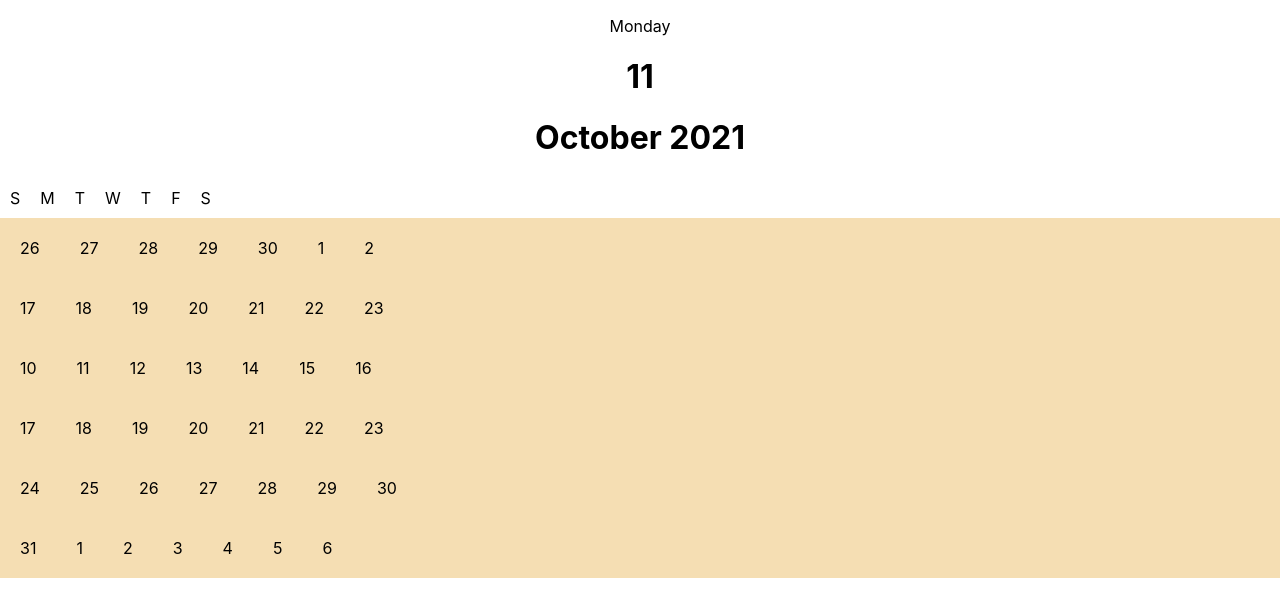
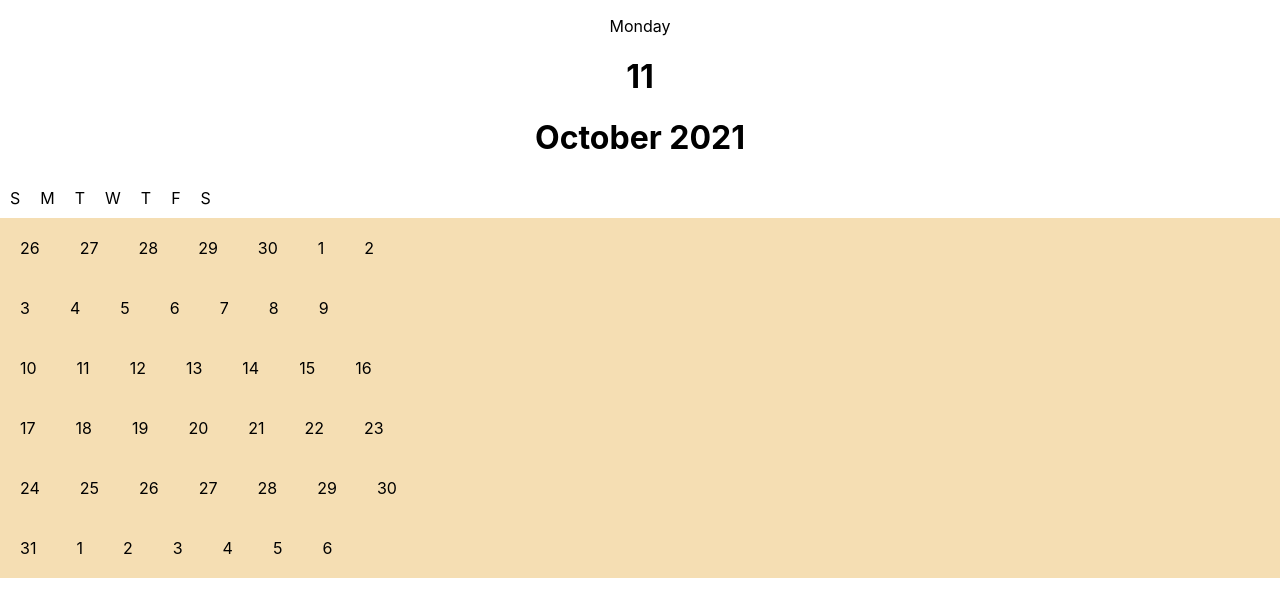
Before and after one commit to zerofille/Calendar, a React (Create React App) app: page / in a window 1280 px wide. Shown: the top 616 px of the page. Built offline with nearby package versions, Linux system fonts and the light colour scheme.

Commit message:
Add fix to day component

```diff
--- a/src/Components/Day/index.jsx
+++ b/src/Components/Day/index.jsx
@@ -2,15 +2,15 @@ import React, { useContext } from "react";
 import { format, addDays, startOfWeek } from "date-fns";
 import DayContext from "../../Context";
 
-function Day({ startingDate, i, startingDay }) {
+function Day({day}) {
   const [currentDay, setCurrentDay] = useContext(DayContext);
   const dayHandler = () => {
-    setCurrentDay(startingDate);
+    setCurrentDay(day);
   };
 
   return (
     <div onClick={dayHandler} style={{ margin: "20px" }}>
-      {format(addDays(startingDate, i), "d")}
+      {format(day, "d")}
     </div>
   );
 }
--- a/src/Components/Month/index.jsx
+++ b/src/Components/Month/index.jsx
@@ -1,18 +1,20 @@
 import React, { useContext } from "react";
-import { addDays } from "date-fns";
+import { addDays, startOfMonth } from "date-fns";
 import Week from "../Week";
 import DayContext from "../../Context";
+import { getWeeksInMonth } from "date-fns/esm";
 
 export default function Month() {
   const [currentDay, setCurrentDay] = useContext(DayContext);
+  const weekAmount = getWeeksInMonth(currentDay);
+  const startMonth = startOfMonth(currentDay);
   return (
     <div style={{ backgroundColor: "wheat" }}>
-      <Week startingDay={addDays(currentDay, -14)} />
-      <Week startingDay={addDays(currentDay, 7)} />
-      <Week startingDay={currentDay} />
-      <Week startingDay={addDays(currentDay, 7)} />
-      <Week startingDay={addDays(currentDay, 14)} />
-      <Week startingDay={addDays(currentDay, 21)} />
+      {new Array(Number([weekAmount])).fill(null).map((_, i) => {
+        return <Week startingDay={addDays(startMonth, 7 * i)} />;
+      })}
     </div>
+
+
   );
 }
--- a/src/Components/Week/index.jsx
+++ b/src/Components/Week/index.jsx
@@ -7,7 +7,7 @@ function Week( props ) {
   const startingDate = startOfWeek(props.startingDay);
   const daysArr = new Array(7).fill(null).map((_, i) => {
     return (
-      <Day startingDate={startingDate} startingDay={props.startingDay}  i={i}/>
+      <Day  day={addDays(startingDate,i)}  />
     );
   });
   return <div style={{ display: 'flex' }}>{daysArr}</div>;
```
